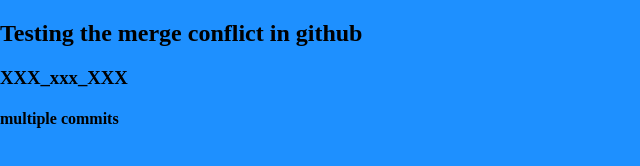
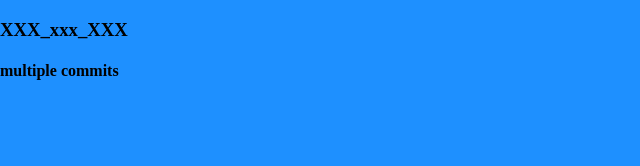
Before and after one commit to DaNeculai/background-generator, a plain HTML site: page index.html in a window 1280 px wide. Shown: the whole page, without its empty margins (0-640 px from the left). Drawn offline with Linux system fonts and the light colour scheme.

Commit message:
deleted the h2

```diff
--- a/index.html
+++ b/index.html
@@ -10,7 +10,6 @@
     <link rel="stylesheet" href="style.css">
 </head>
 <body>
-    <h2>Testing the merge conflict in github</h2>
     <h3>XXX_xxx_XXX</h3>
     <h4>multiple commits</h4>
     <!-- Script -->
```
